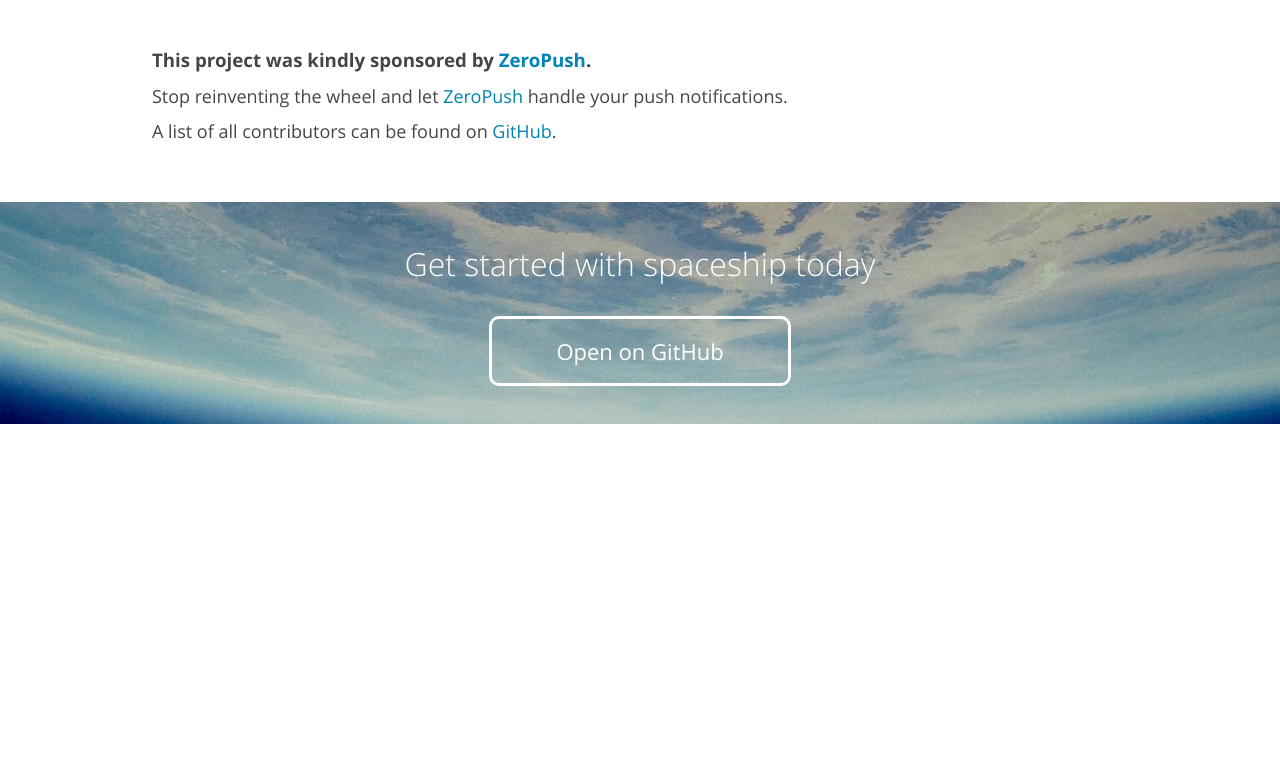
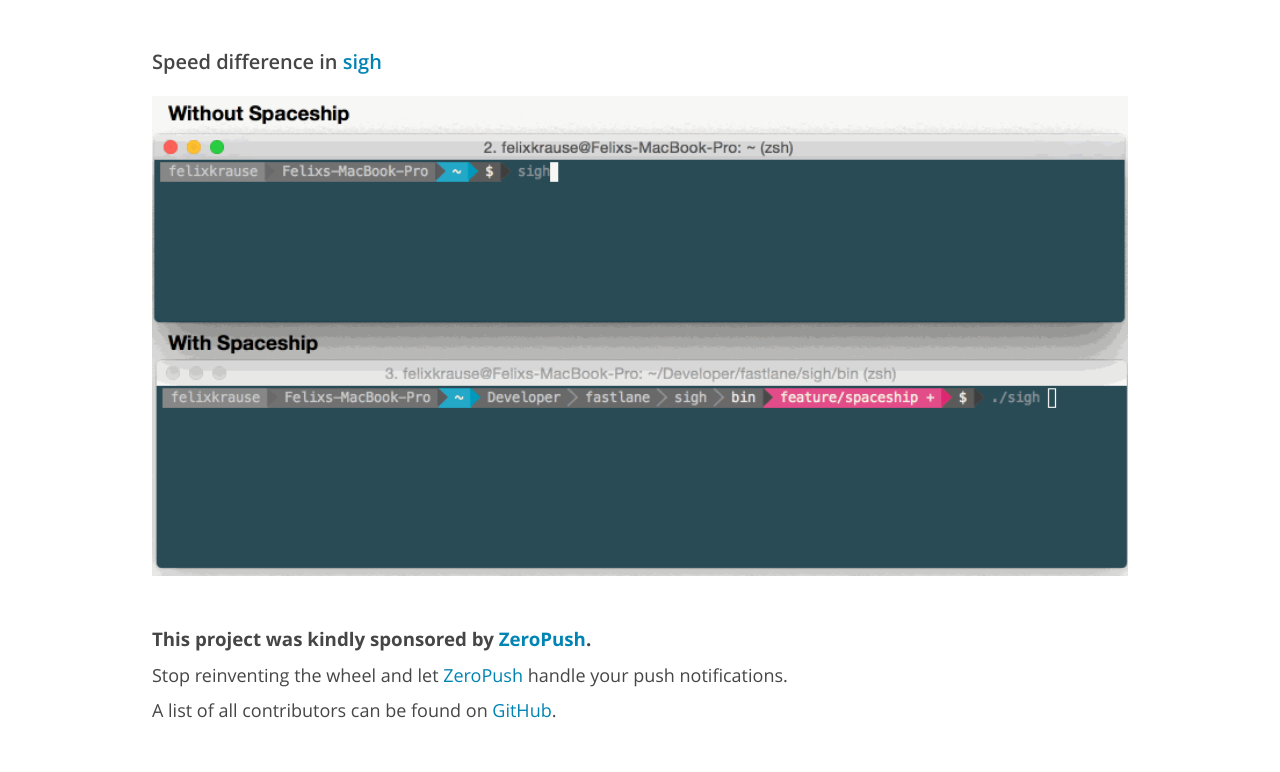
Before and after one commit to fastlane/spaceship.airforce, a website: page index.html in a window 1280 px wide. Shown: the part 1728-2500 px from the top of the page. Drawn offline with Linux system fonts and the light colour scheme; files whose address does not match are found by name.

Commit message:
Added gif showing spaceship

```diff
--- a/index.html
+++ b/index.html
@@ -152,6 +152,19 @@
   <div class="layout">
     <div class="wrap" style="margin-bottom: 50px">
       <div class="layout__content">
+        <h2 style="margin-bottom: 20px;">Speed difference in
+          <a href="https://github.com/KrauseFx/sigh">sigh</a>
+        </h2>
+
+        <img src="assets/img/SpaceshipRecording.gif"
+            style="width: 100%;" />
+      </div>
+    </div>
+  </div>
+
+  <div class="layout">
+    <div class="wrap" style="margin-bottom: 50px">
+      <div class="layout__content">
         <h3 style="margin-bottom: 10px">This project was kindly sponsored by <a href="https://zeropush.com" target="_blank">ZeroPush</a>.</h3>
         <p>Stop reinventing the wheel and let <a href="https://zeropush.com" target="_blank">ZeroPush</a> handle your push notifications.</p>
         <p>A list of all contributors can be found on <a href="https://github.com/fastlane/spaceship" target="_blank">GitHub</a>.</p>
```
Also changed, not shown: assets/img/SpaceshipRecording.gif (added).
